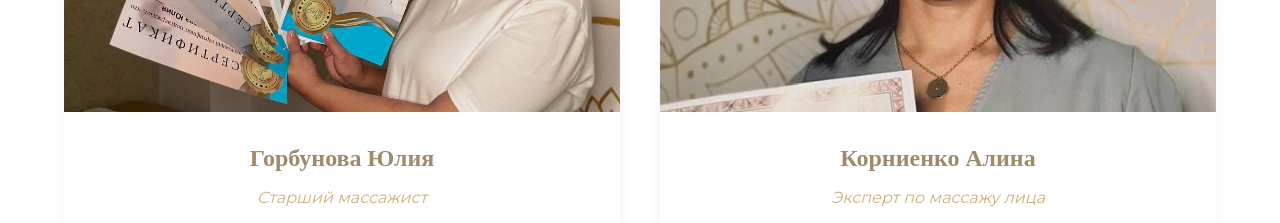
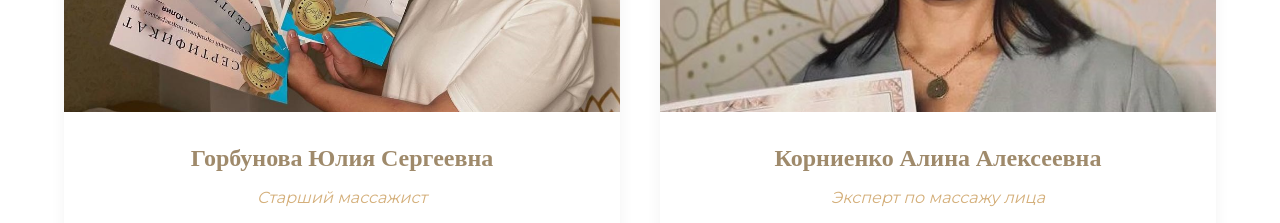
Before and after one commit to 38it/massage.ru, a plain HTML site: page index.html in a window 1280 px wide. Shown: the part 1860-2083 px from the top of the page. Drawn offline with nearby package versions, Linux system fonts and the light colour scheme.

Commit message:
Add files via upload

```diff
--- a/index.html
+++ b/index.html
@@ -734,10 +734,10 @@
             <div class="masters-grid">
                 <div class="master-card">
                     <div class="master-image">
-                        <img src="N1.jpg" alt="Горбунова Юлия">
+                        <img src="N1.jpg" alt="Горбунова Юлия Сергеевна">
                     </div>
                     <div class="master-content">
-                        <h3>Горбунова Юлия</h3>
+                        <h3>Горбунова Юлия Сергеевна</h3>
                         <span class="position">Старший массажист</span>
                         <p>Сертифицированный специалист с 5-летним опытом работы. Специализируется на омолаживающем массаже тела и ароматерапии.</p>
                         <div class="master-skills">
@@ -751,10 +751,10 @@
 
                 <div class="master-card">
                     <div class="master-image">
-                        <img src="A2.jpg" alt="Корниенко Алина">
+                        <img src="A2.jpg" alt="Корниенко Алина Алексеевна">
                     </div>
                     <div class="master-content">
-                        <h3>Корниенко Алина</h3>
+                        <h3>Корниенко Алина Алексеевна</h3>
                         <span class="position">Эксперт по массажу лица</span>
                         <p>Эксперт в области массажа лица и эстетических процедур. Регулярно повышает квалификацию на семинарах.</p>
                         <div class="master-skills">
@@ -851,7 +851,7 @@
                             <td class="service-price">2 500 руб.</td>
                         </tr>
                         <tr>
-                            <td class="service-name">Массаж + альгинатная маска</td>
+                            <td class="service-name">Классический массаж + альгинатная маска</td>
                             <td class="service-duration">60 мин</td>
                             <td class="service-price">2 000 руб.</td>
                         </tr>
```
